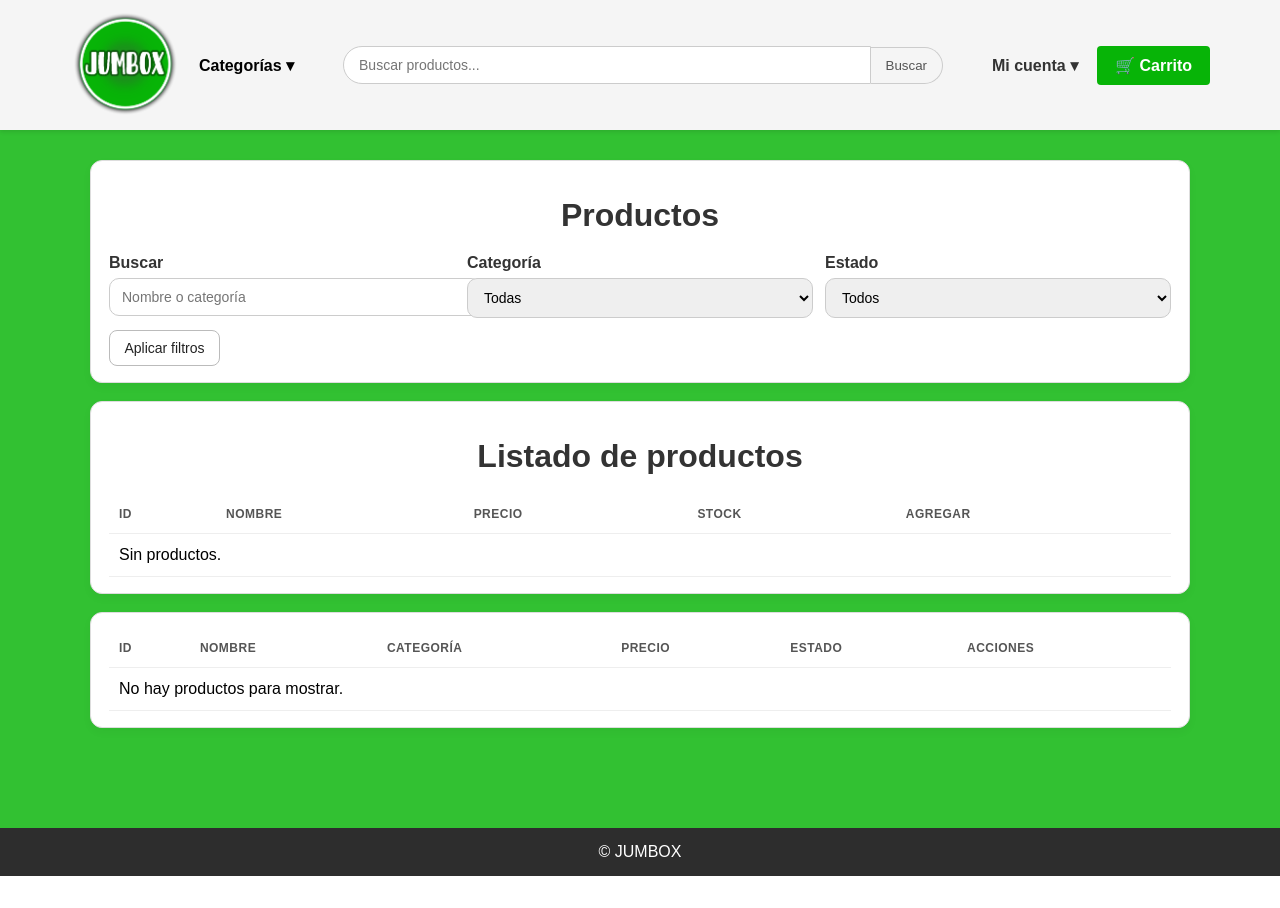
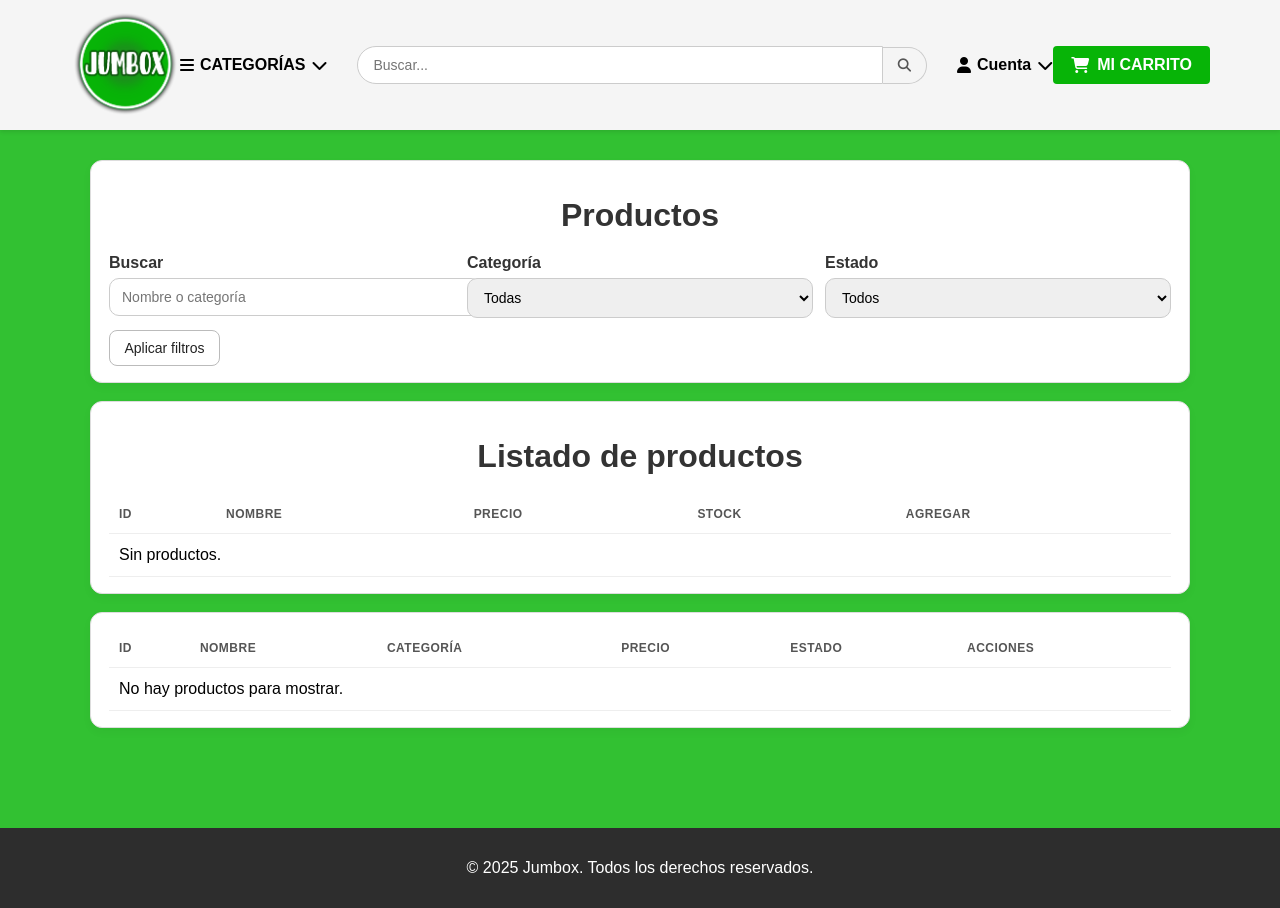
Before and after one commit to AraFrankow/Jumbox-Python, a Flask app: page /productos in a window 1280 px wide. Before the commit the page ends 876 px from the top, so only its background shows below. Run offline with Flask 3, Linux system fonts and the light colour scheme; data that the repository does not hold is empty.

Commit message:
todo unido

```diff
--- a/templates/vista_productos.html
+++ b/templates/vista_productos.html
@@ -10,33 +10,58 @@
 <body>
 
   <header class="main-header">
-  <a href="{{ url_for('home') }}" class="logo">
+    <div class="logo">
+        <a href="{{ url_for('home') }}">
             <img src="{{ url_for('static', filename='img/logo.png') }}" alt="Jumbox">
         </a>
+    </div>
 
-  <div class="categorias">
-    <div class="cat-btn">Categorías ▾</div>
-    <ul class="menu-desplegable">
-      {% for c in categorias or [] %}
-      <li><a href="{{ url_for('productos', categoria=c) }}">{{ c }}</a></li>
-      {% endfor %}
+    <div class="categorias" tabindex="0">
+        <div class="cat-btn">
+            <i class="fa-solid fa-bars"></i>
+            <span>CATEGORÍAS</span>
+            <i class="fa-solid fa-chevron-down"></i>
+        </div>
+        <ul class="menu-desplegable" aria-hidden="true">
+            <li><a href="#">Almacén</a></li>
+            <li><a href="#">Bebidas</a></li>
+            <li><a href="#">Limpieza</a></li>
+            <li><a href="#">Alimentos</a></li>
+            <li><a href="#">Congelados</a></li>
         </ul>
     </div>
 
-  <form class="busqueda" method="get" action="{{ url_for('productos') }}">
-    <input type="text" name="q" value="{{ request.args.get('q','') }}" placeholder="Buscar productos...">
-    <button type="submit">Buscar</button>
-  </form>
 
-  <div class="cuenta">
-    <a class="cuenta-btn" href="#">Mi cuenta ▾</a>
-    <ul class="menu-cuenta">
-      <li><a href="#">Salir</a></li>
+    <div class="busqueda">
+        <input type="text" placeholder="Buscar...">
+        <button><i class="fa-solid fa-magnifying-glass"></i></button>
+    </div>
+
+    <div class="cuenta" tabindex="0">
+        <div class="cuenta-btn">
+            <i class="fa-solid fa-user"></i> <span>Cuenta</span> <i class="fa-solid fa-chevron-down"></i>
+        </div>
+        <ul class="menu-cuenta" aria-hidden="true">
+            {% if session.get('id_cliente') %}
+            {% if session.get('tipo') == 'admin' %}
+                <!-- Opciones exclusivas del admin -->
+                <li><a href="{{ url_for('home') }}">Usuarios</a></li>
+                <li><a href="{{ url_for('logout') }}">Cerrar sesión</a></li>
+            {% else %}
+                <!-- Opciones para usuarios comunes -->
+                <li><a href="{{ url_for('home') }}">Perfil</a></li>
+                <li><a href="{{ url_for('logout') }}">Cerrar sesión</a></li>
+            {% endif %}
+            {% else %}
+                <!-- Opciones para visitantes -->
+                <li><a href="{{ url_for('registro') }}">Registrarse</a></li>
+                <li><a href="{{ url_for('login') }}">Iniciar sesión</a></li>
+            {% endif %}
         </ul>
     </div>
 
     <div class="carrito">
-    <a href="{{ url_for('carrito') }}">🛒 Carrito</a>
+        <a href="#"><i class="fa-solid fa-cart-shopping"></i>MI CARRITO</a>
     </div>
 </header>
 
@@ -165,7 +190,7 @@
 </main>
 
 <footer>
-  © JUMBOX
+  <p>© 2025 Jumbox. Todos los derechos reservados.</p>
 </footer>
 </body>
 </html>
```
Also changed, not shown: templates/vista_carrito.html (+39 -16 lines). Lines whose indentation alone changed are shown as unchanged.
